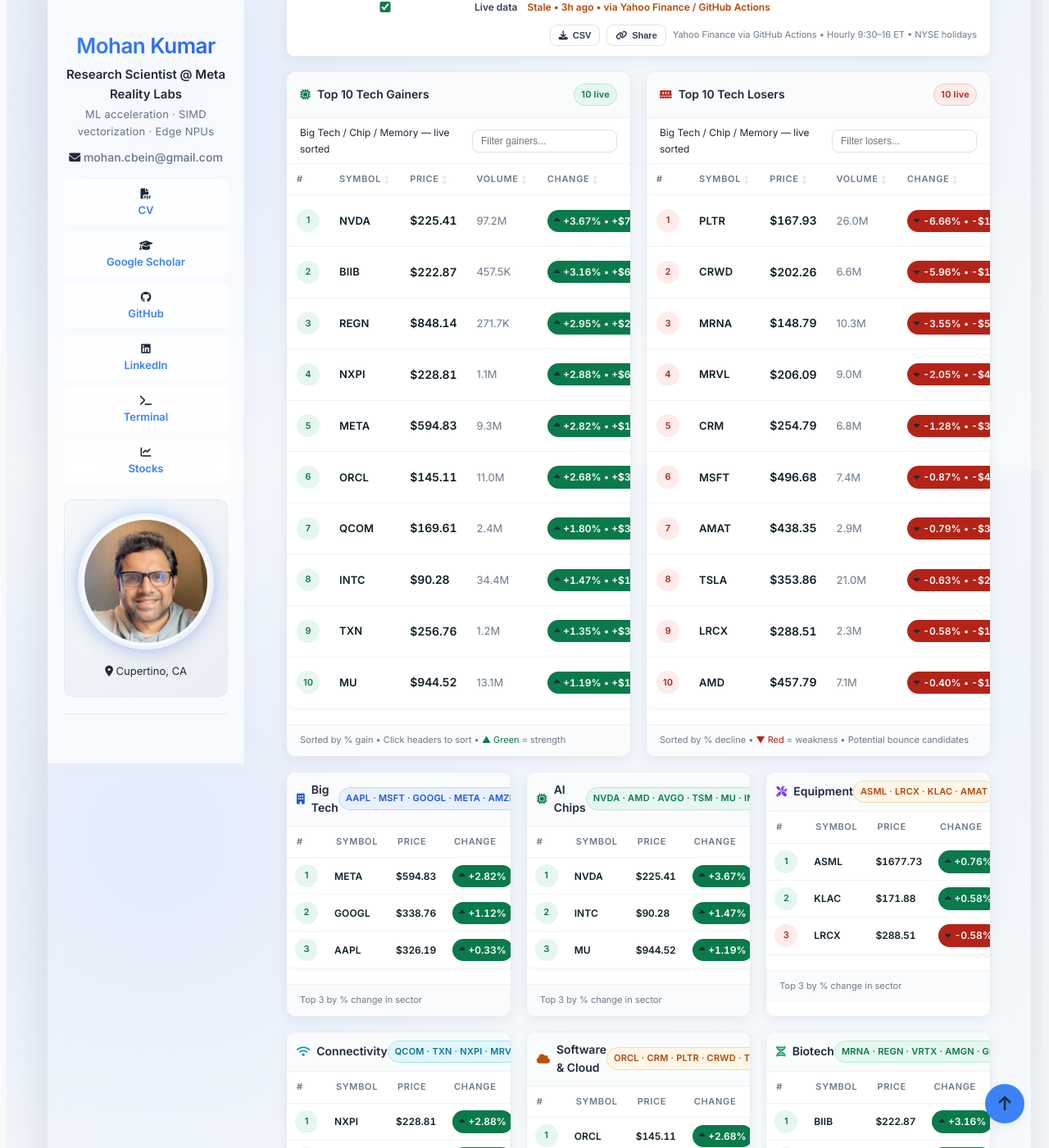
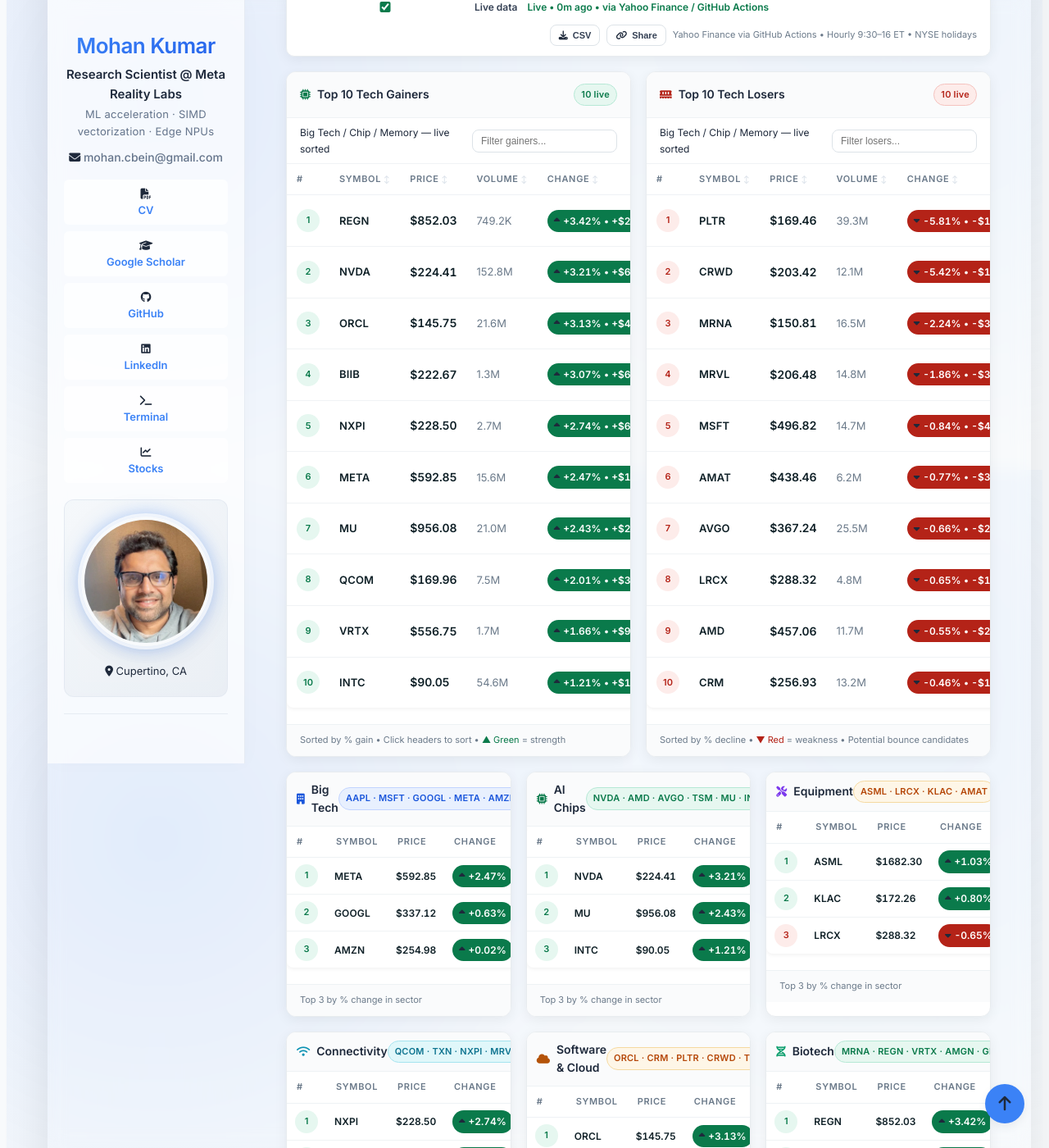
Before and after one commit to mohankku/mohankku.github.io, a Jekyll site: the page built from stocks.md, in a window 1280 px wide and 1400 px high, scrolled down 335 px. Shown: the whole window at 82% size. Built offline with Jekyll 4.4.1, drawn with Linux system fonts in a browser that asks for light colours; some of the changed text lies outside the part shown.

Commit message:
chore: update stocks live data [skip ci]

```diff
--- a/assets/stocks-live.json
+++ b/assets/stocks-live.json
@@ -1,389 +1,389 @@
 {
   "metadata": "Tech Top gainers/losers \u2014 Big Tech / Chip / Memory",
-  "last_updated": "2026-09-02 13:06:38 US/Eastern",
-  "fetched_at": "2026-09-02T17:06:38Z",
+  "last_updated": "2026-09-02 16:57:12 US/Eastern",
+  "fetched_at": "2026-09-02T20:57:12Z",
   "top_gainers": [
     {
+      "ticker": "REGN",
+      "price": "852.03",
+      "change_amount": "28.21",
+      "change_percentage": "3.4243%",
+      "volume": "749178"
+    },
+    {
       "ticker": "NVDA",
-      "price": "225.41",
-      "change_amount": "7.97",
-      "change_percentage": "3.6654%",
-      "volume": "97239936"
+      "price": "224.41",
+      "change_amount": "6.97",
+      "change_percentage": "3.2055%",
+      "volume": "152828740"
+    },
+    {
+      "ticker": "ORCL",
+      "price": "145.75",
+      "change_amount": "4.43",
+      "change_percentage": "3.1347%",
+      "volume": "21573428"
     },
     {
       "ticker": "BIIB",
-      "price": "222.87",
-      "change_amount": "6.83",
-      "change_percentage": "3.1591%",
-      "volume": "457482"
-    },
-    {
-      "ticker": "REGN",
-      "price": "848.14",
-      "change_amount": "24.32",
-      "change_percentage": "2.9521%",
-      "volume": "271654"
+      "price": "222.67",
+      "change_amount": "6.63",
+      "change_percentage": "3.0689%",
+      "volume": "1267833"
     },
     {
       "ticker": "NXPI",
-      "price": "228.81",
-      "change_amount": "6.41",
-      "change_percentage": "2.8822%",
-      "volume": "1050197"
+      "price": "228.50",
+      "change_amount": "6.10",
+      "change_percentage": "2.7428%",
+      "volume": "2671382"
     },
     {
       "ticker": "META",
-      "price": "594.83",
-      "change_amount": "16.29",
-      "change_percentage": "2.8157%",
-      "volume": "9256442"
+      "price": "592.85",
+      "change_amount": "14.31",
+      "change_percentage": "2.4735%",
+      "volume": "15634545"
     },
     {
-      "ticker": "ORCL",
-      "price": "145.11",
-      "change_amount": "3.79",
-      "change_percentage": "2.6819%",
-      "volume": "10980528"
+      "ticker": "MU",
+      "price": "956.08",
+      "change_amount": "22.64",
+      "change_percentage": "2.4254%",
+      "volume": "20995040"
     },
     {
       "ticker": "QCOM",
-      "price": "169.61",
-      "change_amount": "3.00",
-      "change_percentage": "1.8000%",
-      "volume": "2427551"
+      "price": "169.96",
+      "change_amount": "3.35",
+      "change_percentage": "2.0107%",
+      "volume": "7496339"
+    },
+    {
+      "ticker": "VRTX",
+      "price": "556.75",
+      "change_amount": "9.10",
+      "change_percentage": "1.6616%",
+      "volume": "1727695"
     },
     {
       "ticker": "INTC",
-      "price": "90.28",
-      "change_amount": "1.31",
-      "change_percentage": "1.4668%",
-      "volume": "34386296"
+      "price": "90.05",
+      "change_amount": "1.08",
+      "change_percentage": "1.2139%",
+      "volume": "54550295"
     },
     {
-      "ticker": "TXN",
-      "price": "256.76",
-      "change_amount": "3.42",
-      "change_percentage": "1.3519%",
-      "volume": "1172777"
+      "ticker": "AMGN",
+      "price": "442.84",
+      "change_amount": "4.72",
+      "change_percentage": "1.0773%",
+      "volume": "2282167"
     },
     {
-      "ticker": "MU",
-      "price": "944.52",
-      "change_amount": "11.08",
-      "change_percentage": "1.1870%",
-      "volume": "13064260"
-    },
-    {
-      "ticker": "VRTX",
-      "price": "554.01",
-      "change_amount": "6.36",
-      "change_percentage": "1.1613%",
-      "volume": "862052"
-    },
-    {
-      "ticker": "GOOGL",
-      "price": "338.76",
-      "change_amount": "3.75",
-      "change_percentage": "1.1178%",
-      "volume": "11513008"
+      "ticker": "ASML",
+      "price": "1682.30",
+      "change_amount": "17.16",
+      "change_percentage": "1.0305%",
+      "volume": "851527"
     }
   ],
   "top_losers": [
     {
       "ticker": "PLTR",
-      "price": "167.93",
-      "change_amount": "-11.99",
-      "change_percentage": "-6.6641%",
-      "volume": "25983301"
+      "price": "169.46",
+      "change_amount": "-10.46",
+      "change_percentage": "-5.8137%",
+      "volume": "39285621"
     },
     {
       "ticker": "CRWD",
-      "price": "202.26",
-      "change_amount": "-12.81",
-      "change_percentage": "-5.9562%",
-      "volume": "6617271"
+      "price": "203.42",
+      "change_amount": "-11.65",
+      "change_percentage": "-5.4168%",
+      "volume": "12085496"
     },
     {
       "ticker": "MRNA",
-      "price": "148.79",
-      "change_amount": "-5.48",
-      "change_percentage": "-3.5522%",
-      "volume": "10338152"
+      "price": "150.81",
+      "change_amount": "-3.46",
+      "change_percentage": "-2.2428%",
+      "volume": "16499865"
     },
     {
       "ticker": "MRVL",
-      "price": "206.09",
-      "change_amount": "-4.30",
-      "change_percentage": "-2.0462%",
-      "volume": "9031052"
+      "price": "206.48",
+      "change_amount": "-3.91",
+      "change_percentage": "-1.8585%",
+      "volume": "14794139"
+    },
+    {
+      "ticker": "MSFT",
+      "price": "496.82",
+      "change_amount": "-4.20",
+      "change_percentage": "-0.8383%",
+      "volume": "14683019"
+    },
+    {
+      "ticker": "AMAT",
+      "price": "438.46",
+      "change_amount": "-3.39",
+      "change_percentage": "-0.7672%",
+      "volume": "6167687"
+    },
+    {
+      "ticker": "AVGO",
+      "price": "367.24",
+      "change_amount": "-2.44",
+      "change_percentage": "-0.6600%",
+      "volume": "25511582"
+    },
+    {
+      "ticker": "LRCX",
+      "price": "288.32",
+      "change_amount": "-1.88",
+      "change_percentage": "-0.6478%",
+      "volume": "4817490"
+    },
+    {
+      "ticker": "AMD",
+      "price": "457.06",
+      "change_amount": "-2.55",
+      "change_percentage": "-0.5548%",
+      "volume": "11651857"
     },
     {
       "ticker": "CRM",
-      "price": "254.79",
-      "change_amount": "-3.32",
-      "change_percentage": "-1.2843%",
-      "volume": "6754289"
-    },
-    {
-      "ticker": "MSFT",
-      "price": "496.68",
-      "change_amount": "-4.34",
-      "change_percentage": "-0.8662%",
-      "volume": "7425868"
-    },
-    {
-      "ticker": "AMAT",
-      "price": "438.35",
-      "change_amount": "-3.50",
-      "change_percentage": "-0.7921%",
-      "volume": "2913946"
-    },
-    {
-      "ticker": "TSLA",
-      "price": "353.86",
-      "change_amount": "-2.23",
-      "change_percentage": "-0.6277%",
-      "volume": "20980123"
-    },
-    {
-      "ticker": "LRCX",
-      "price": "288.51",
-      "change_amount": "-1.69",
-      "change_percentage": "-0.5806%",
-      "volume": "2277618"
-    },
-    {
-      "ticker": "AMD",
-      "price": "457.79",
-      "change_amount": "-1.82",
-      "change_percentage": "-0.3971%",
-      "volume": "7132482"
+      "price": "256.93",
+      "change_amount": "-1.18",
+      "change_percentage": "-0.4572%",
+      "volume": "13161920"
     },
     {
       "ticker": "GILD",
-      "price": "149.50",
-      "change_amount": "-0.42",
-      "change_percentage": "-0.2801%",
-      "volume": "1855382"
+      "price": "149.61",
+      "change_amount": "-0.31",
+      "change_percentage": "-0.2068%",
+      "volume": "4918121"
     },
     {
-      "ticker": "AVGO",
-      "price": "368.81",
-      "change_amount": "-0.88",
-      "change_percentage": "-0.2367%",
-      "volume": "9763674"
+      "ticker": "AAPL",
+      "price": "324.96",
+      "change_amount": "-0.17",
+      "change_percentage": "-0.0523%",
+      "volume": "33529289"
     }
   ],
   "tech_all": [
     {
+      "ticker": "REGN",
+      "price": "852.03",
+      "change_amount": "28.21",
+      "change_percentage": "3.4243%",
+      "volume": "749178"
+    },
+    {
       "ticker": "NVDA",
-      "price": "225.41",
-      "change_amount": "7.97",
-      "change_percentage": "3.6654%",
-      "volume": "97239936"
+      "price": "224.41",
+      "change_amount": "6.97",
+      "change_percentage": "3.2055%",
+      "volume": "152828740"
+    },
+    {
+      "ticker": "ORCL",
+      "price": "145.75",
+      "change_amount": "4.43",
+      "change_percentage": "3.1347%",
+      "volume": "21573428"
     },
     {
       "ticker": "BIIB",
-      "price": "222.87",
-      "change_amount": "6.83",
-      "change_percentage": "3.1591%",
-      "volume": "457482"
-    },
-    {
-      "ticker": "REGN",
-      "price": "848.14",
-      "change_amount": "24.32",
-      "change_percentage": "2.9521%",
-      "volume": "271654"
+      "price": "222.67",
+      "change_amount": "6.63",
+      "change_percentage": "3.0689%",
+      "volume": "1267833"
     },
     {
       "ticker": "NXPI",
-      "price": "228.81",
-      "change_amount": "6.41",
-      "change_percentage": "2.8822%",
-      "volume": "1050197"
+      "price": "228.50",
+      "change_amount": "6.10",
+      "change_percentage": "2.7428%",
+      "volume": "2671382"
     },
     {
       "ticker": "META",
-      "price": "594.83",
-      "change_amount": "16.29",
-      "change_percentage": "2.8157%",
-      "volume": "9256442"
+      "price": "592.85",
+      "change_amount": "14.31",
+      "change_percentage": "2.4735%",
+      "volume": "15634545"
     },
     {
-      "ticker": "ORCL",
-      "price": "145.11",
-      "change_amount": "3.79",
-      "change_percentage": "2.6819%",
-      "volume": "10980528"
+      "ticker": "MU",
+      "price": "956.08",
+      "change_amount": "22.64",
+      "change_percentage": "2.4254%",
+      "volume": "20995040"
     },
     {
       "ticker": "QCOM",
-      "price": "169.61",
-      "change_amount": "3.00",
-      "change_percentage": "1.8000%",
-      "volume": "2427551"
+      "price": "169.96",
+      "change_amount": "3.35",
+      "change_percentage": "2.0107%",
+      "volume": "7496339"
+    },
+    {
+      "ticker": "VRTX",
+      "price": "556.75",
+      "change_amount": "9.10",
+      "change_percentage": "1.6616%",
+      "volume": "1727695"
     },
     {
       "ticker": "INTC",
-      "price": "90.28",
-      "change_amount": "1.31",
-      "change_percentage": "1.4668%",
-      "volume": "34386296"
+      "price": "90.05",
+      "change_amount": "1.08",
+      "change_percentage": "1.2139%",
+      "volume": "54550295"
+    },
+    {
+      "ticker": "AMGN",
+      "price": "442.84",
+      "change_amount": "4.72",
+      "change_percentage": "1.0773%",
+      "volume": "2282167"
+    },
+    {
+      "ticker": "ASML",
+      "price": "1682.30",
+      "change_amount": "17.16",
+      "change_percentage": "1.0305%",
+      "volume": "851527"
+    },
+    {
+      "ticker": "KLAC",
+      "price": "172.26",
+      "change_amount": "1.37",
+      "change_percentage": "0.8017%",
+      "volume": "6350626"
+    },
+    {
+      "ticker": "GOOGL",
+      "price": "337.12",
+      "change_amount": "2.10",
+      "change_percentage": "0.6268%",
+      "volume": "20883262"
     },
     {
       "ticker": "TXN",
-      "price": "256.76",
-      "change_amount": "3.42",
-      "change_percentage": "1.3519%",
-      "volume": "1172777"
+      "price": "254.80",
+      "change_amount": "1.46",
+      "change_percentage": "0.5763%",
+      "volume": "3856482"
     },
     {
-      "ticker": "MU",
-      "price": "944.52",
-      "change_amount": "11.08",
-      "change_percentage": "1.1870%",
-      "volume": "13064260"
+      "ticker": "TSM",
+      "price": "415.50",
+      "change_amount": "1.50",
+      "change_percentage": "0.3623%",
+      "volume": "6244368"
     },
     {
-      "ticker": "VRTX",
-      "price": "554.01",
-      "change_amount": "6.36",
-      "change_percentage": "1.1613%",
-      "volume": "862052"
+      "ticker": "TSLA",
+      "price": "357.01",
+      "change_amount": "0.92",
+      "change_percentage": "0.2584%",
+      "volume": "33323252"
     },
     {
-      "ticker": "GOOGL",
-      "price": "338.76",
-      "change_amount": "3.75",
-      "change_percentage": "1.1178%",
-      "volume": "11513008"
-    },
-    {
-      "ticker": "ASML",
-      "price": "1677.73",
-      "change_amount": "12.59",
-      "change_percentage": "0.7561%",
-      "volume": "452074"
-    },
-    {
-      "ticker": "KLAC",
-      "price": "171.88",
-      "change_amount": "0.99",
-      "change_percentage": "0.5793%",
-      "volume": "2758499"
+      "ticker": "AMZN",
+      "price": "254.98",
+      "change_amount": "0.06",
+      "change_percentage": "0.0235%",
+      "volume": "23428688"
     },
     {
       "ticker": "AAPL",
-      "price": "326.19",
-      "change_amount": "1.06",
-      "change_percentage": "0.3260%",
-      "volume": "18792286"
+      "price": "324.96",
+      "change_amount": "-0.17",
+      "change_percentage": "-0.0523%",
+      "volume": "33529289"
     },
     {
-      "ticker": "AMGN",
-      "price": "438.50",
-      "change_amount": "0.38",
-      "change_percentage": "0.0867%",
-      "volume": "901981"
+      "ticker": "GILD",
+      "price": "149.61",
+      "change_amount": "-0.31",
+      "change_percentage": "-0.2068%",
+      "volume": "4918121"
     },
     {
-      "ticker": "AMZN",
-      "price": "255.04",
-      "change_amount": "0.12",
-      "change_percentage": "0.0471%",
-      "volume": "12230327"
+      "ticker": "CRM",
+      "price": "256.93",
+      "change_amount": "-1.18",
+      "change_percentage": "-0.4572%",
+      "volume": "13161920"
     },
     {
-      "ticker": "TSM",
-      "price": "413.31",
-      "change_amount": "-0.69",
-      "change_percentage": "-0.1679%",
-      "volume": "3464777"
+      "ticker": "AMD",
+      "price": "457.06",
+      "change_amount": "-2.55",
+      "change_percentage": "-0.5548%",
+      "volume": "11651857"
+    },
+    {
+      "ticker": "LRCX",
+      "price": "288.32",
+      "change_amount": "-1.88",
+      "change_percentage": "-0.6478%",
+      "volume": "4817490"
     },
     {
       "ticker": "AVGO",
-      "price": "368.81",
-      "change_amount": "-0.88",
-      "change_percentage": "-0.2367%",
-      "volume": "9763674"
-    },
-    {
-      "ticker": "GILD",
-      "price": "149.50",
-      "change_amount": "-0.42",
-      "change_percentage": "-0.2801%",
-      "volume": "1855382"
-    },
-    {
-      "ticker": "AMD",
-      "price": "457.79",
-      "change_amount": "-1.82",
-      "change_percentage": "-0.3971%",
-      "volume": "7132482"
-    },
-    {
-      "ticker": "LRCX",
-      "price": "288.51",
-      "change_amount": "-1.69",
-      "change_percentage": "-0.5806%",
-      "volume": "2277618"
-    },
-    {
-      "ticker": "TSLA",
-      "price": "353.86",
-      "change_amount": "-2.23",
-      "change_percentage": "-0.6277%",
-      "volume": "20980123"
+      "price": "367.24",
+      "change_amount": "-2.44",
+      "change_percentage": "-0.6600%",
+      "volume": "25511582"
     },
     {
       "ticker": "AMAT",
-      "price": "438.35",
-      "change_amount": "-3.50",
-      "change_percentage": "-0.7921%",
-      "volume": "2913946"
+      "price": "438.46",
+      "change_amount": "-3.39",
+      "change_percentage": "-0.7672%",
+      "volume": "6167687"
     },
     {
       "ticker": "MSFT",
-      "price": "496.68",
-      "change_amount": "-4.34",
-      "change_percentage": "-0.8662%",
-      "volume": "7425868"
-    },
-    {
-      "ticker": "CRM",
-      "price": "254.79",
-      "change_amount": "-3.32",
-      "change_percentage": "-1.2843%",
-      "volume": "6754289"
+      "price": "496.82",
+      "change_amount": "-4.20",
+      "change_percentage": "-0.8383%",
+      "volume": "14683019"
     },
     {
       "ticker": "MRVL",
-      "price": "206.09",
-      "change_amount": "-4.30",
-      "change_percentage": "-2.0462%",
-      "volume": "9031052"
+      "price": "206.48",
+      "change_amount": "-3.91",
+      "change_percentage": "-1.8585%",
+      "volume": "14794139"
     },
     {
       "ticker": "MRNA",
-      "price": "148.79",
-      "change_amount": "-5.48",
-      "change_percentage": "-3.5522%",
-      "volume": "10338152"
+      "price": "150.81",
+      "change_amount": "-3.46",
+      "change_percentage": "-2.2428%",
+      "volume": "16499865"
     },
     {
       "ticker": "CRWD",
-      "price": "202.26",
-      "change_amount": "-12.81",
-      "change_percentage": "-5.9562%",
-      "volume": "6617271"
+      "price": "203.42",
+      "change_amount": "-11.65",
+      "change_percentage": "-5.4168%",
+      "volume": "12085496"
     },
     {
       "ticker": "PLTR",
-      "price": "167.93",
-      "change_amount": "-11.99",
-      "change_percentage": "-6.6641%",
-      "volume": "25983301"
+      "price": "169.46",
+      "change_amount": "-10.46",
+      "change_percentage": "-5.8137%",
+      "volume": "39285621"
     }
   ]
 }
```
